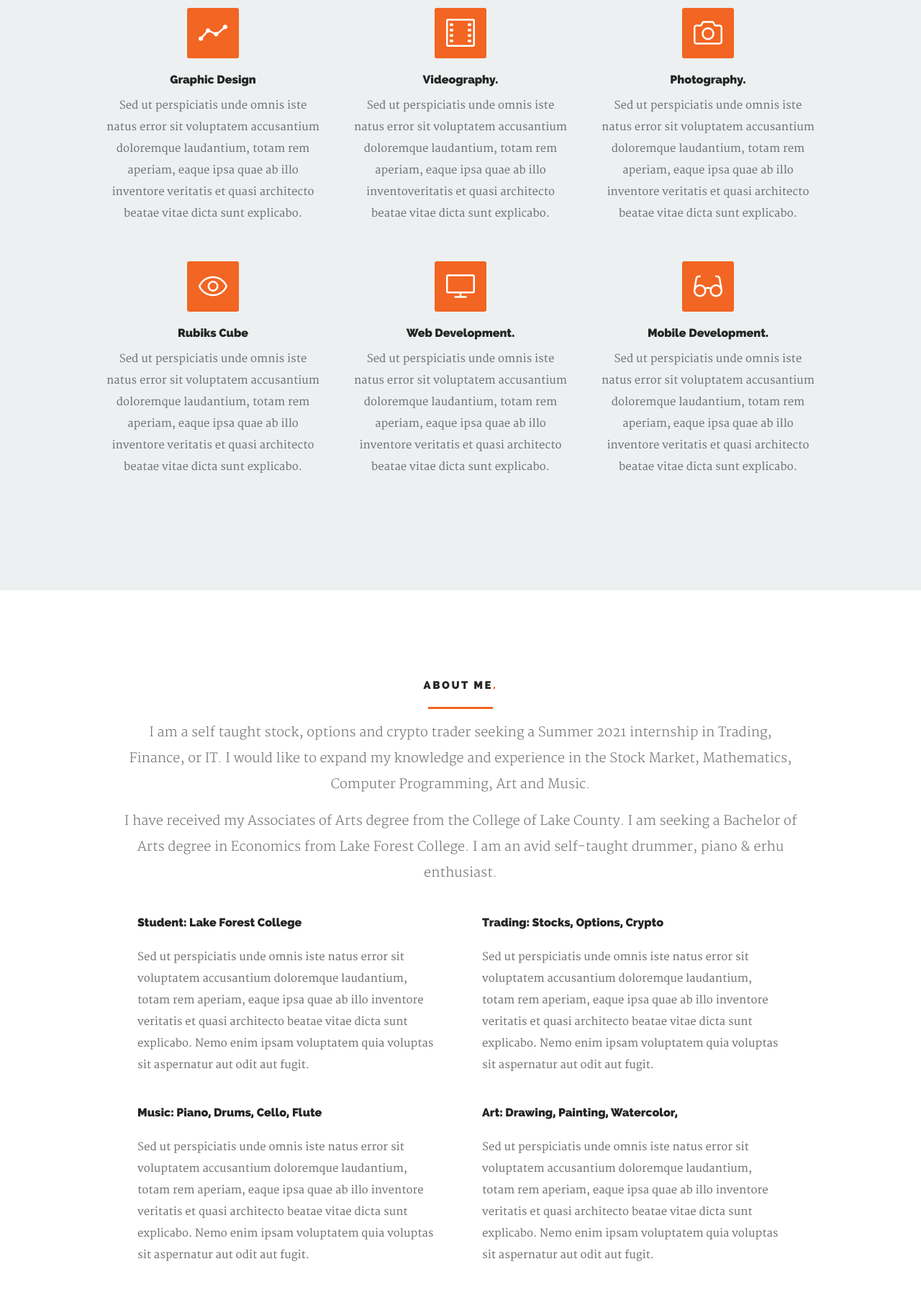
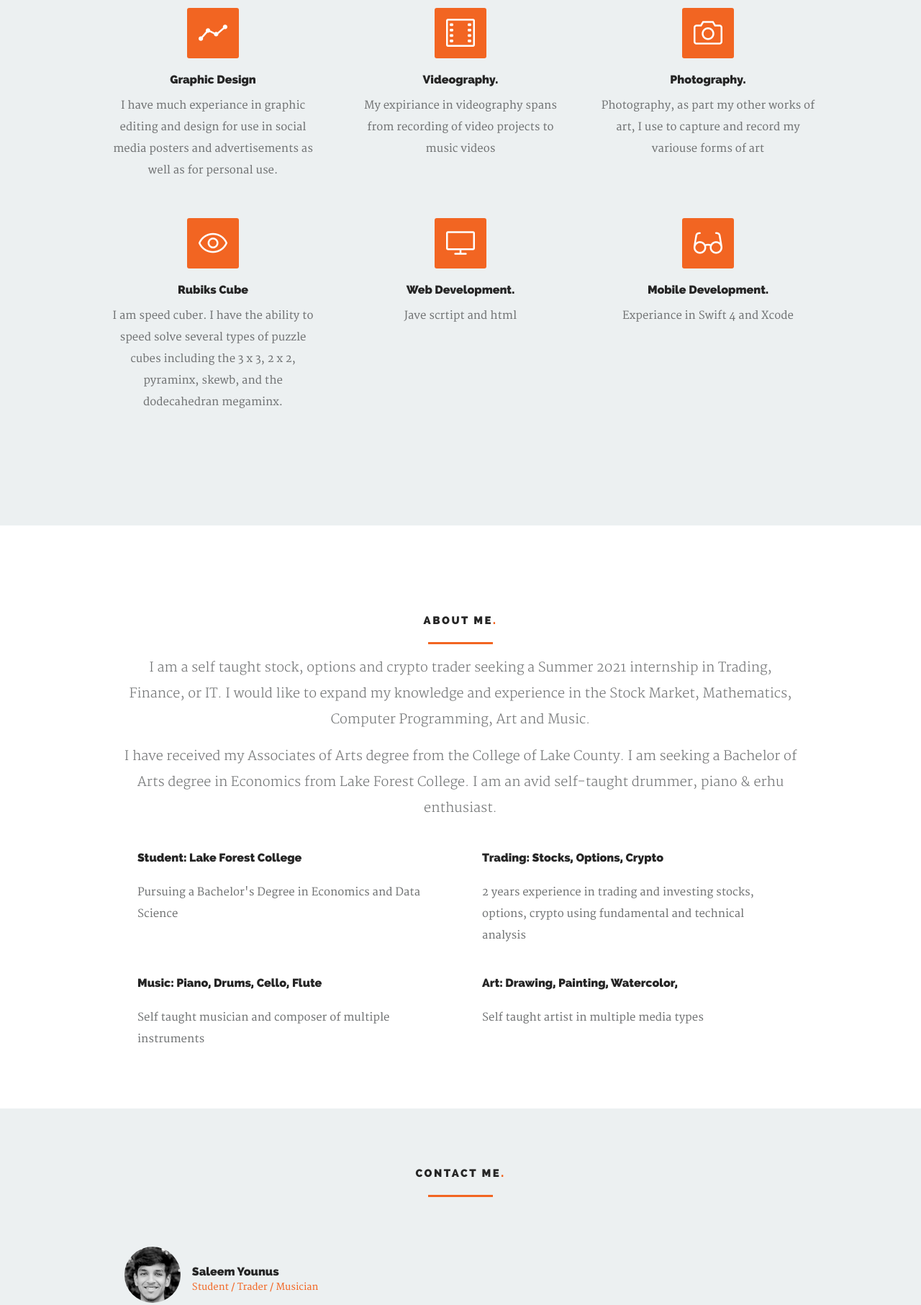
Before and after one commit to SaleemZYounus/Personal-Website, a plain HTML site: page index.html in a window 1280 px wide. Shown: the part 1600-3413 px from the top of the page at 72% size. Drawn offline with nearby package versions, Linux system fonts and the light colour scheme.

Commit message:
finalized release 1.0

```diff
--- a/index.html
+++ b/index.html
@@ -117,7 +117,7 @@
 						<li>
 							<div class="flex-caption">
 								<h1>I am <a class="smoothscroll" href="#portfolio" title="">constantly learning</a></h1>
-								<p><a class="button stroke smoothscroll" href="#contact">View my skills</a></p>
+								<p><a class="button stroke smoothscroll" href="#services">View my skills</a></p>
 							</div>
 						</li>
 
@@ -160,7 +160,7 @@
 					<div class="bgrid item">
 						<div class="item-wrap">
 
-							<a href="portfolio.html">
+							<a href="#">
 								<img src="images/portfolio/grizzly.jpg" alt="Grizzly">
 								<div class="overlay"></div>
 								<div class="portfolio-item-meta">
@@ -175,7 +175,7 @@
 					<div class="bgrid item">
 						<div class="item-wrap">
 
-							<a href="portfolio.html">
+							<a href="#">
 								<img src="images/portfolio/hotel.jpg" alt="Hotel Sign">
 								<div class="overlay">
 									<div class="portfolio-item-meta">
@@ -191,7 +191,7 @@
 					<div class="bgrid stack item">
 						<div class="item-wrap">
 
-							<a href="portfolio.html">
+							<a href="#">
 								<img src="images/portfolio/beetle.jpg" alt="Beetle">
 								<div class="overlay">
 									<div class="portfolio-item-meta">
@@ -207,7 +207,7 @@
 					<div class="bgrid item">
 						<div class="item-wrap">
 
-							<a href="portfolio.html">
+							<a href="#">
 								<img src="images/portfolio/banjo-player.jpg" alt="Banjo Player">
 								<div class="overlay">
 									<div class="portfolio-item-meta">
@@ -223,7 +223,7 @@
 					<div class="bgrid item">
 						<div class="item-wrap">
 
-							<a href="portfolio.html">
+							<a href="#">
 								<img src="images/portfolio/coffee.jpg" alt="Coffee Cup">
 								<div class="overlay">
 									<div class="portfolio-item-meta">
@@ -239,7 +239,7 @@
 					<div class="bgrid item">
 						<div class="item-wrap">
 
-							<a href="portfolio.html">
+							<a href="#">
 								<img src="images/portfolio/farmerboy.jpg" alt="Farmerboy">
 								<div class="overlay">
 									<div class="portfolio-item-meta">
@@ -255,7 +255,7 @@
 					<div class="bgrid item">
 						<div class="item-wrap">
 
-							<a href="portfolio.html">
+							<a href="#">
 								<img src="images/portfolio/judah.jpg" alt="Judah">
 								<div class="overlay">
 									<div class="portfolio-item-meta">
@@ -271,7 +271,7 @@
 					<div class="bgrid item">
 						<div class="item-wrap">
 
-							<a href="portfolio.html">
+							<a href="#">
 								<img src="images/portfolio/embossed-paper.jpg" alt="Embossed Paper">
 								<div class="overlay">
 									<div class="portfolio-item-meta">
@@ -327,9 +327,8 @@
 						<h3>Graphic Design</h3>
 
 						<div class="service-content">
-							<p>Sed ut perspiciatis unde omnis iste natus error sit voluptatem accusantium doloremque
-								laudantium, totam rem aperiam, eaque ipsa quae ab illo inventore veritatis et quasi
-								architecto beatae vitae dicta sunt explicabo.
+							<p>
+								I have much experiance in graphic editing and design for use in social media posters and advertisements as well as for personal use.
 							</p>
 						</div>
 
@@ -344,9 +343,8 @@
 						<h3>Videography.</h3>
 
 						<div class="service-content">
-							<p>Sed ut perspiciatis unde omnis iste natus error sit voluptatem accusantium doloremque
-								laudantium, totam rem aperiam, eaque ipsa quae ab illo inventoveritatis et quasi
-								architecto beatae vitae dicta sunt explicabo.
+							<p>
+								My expiriance in videography spans from recording of video projects to music videos
 							</p>
 						</div>
 
@@ -361,9 +359,8 @@
 						<h3>Photography.</h3>
 
 						<div class="service-content">
-							<p>Sed ut perspiciatis unde omnis iste natus error sit voluptatem accusantium doloremque
-								laudantium, totam rem aperiam, eaque ipsa quae ab illo inventore veritatis et quasi
-								architecto beatae vitae dicta sunt explicabo.
+							<p>
+								Photography, as part my other works of art, I use to capture and record my variouse forms of art
 							</p>
 						</div>
 
@@ -378,10 +375,8 @@
 						<h3>Rubiks Cube</h3>
 
 						<div class="service-content">
-							<p>Sed ut perspiciatis unde omnis iste natus error sit voluptatem accusantium doloremque
-								laudantium, totam rem aperiam, eaque ipsa quae ab illo inventore veritatis et quasi
-								architecto beatae vitae dicta sunt explicabo.
-							</p>
+							<p>
+								I am speed cuber. I have the ability to speed solve several types of puzzle cubes including the 3 x 3, 2 x 2, pyraminx, skewb, and the dodecahedran megaminx.							</p>
 						</div>
 
 					</div> <!-- /bgrid -->
@@ -395,9 +390,8 @@
 						<h3>Web Development.</h3>
 
 						<div class="service-content">
-							<p>Sed ut perspiciatis unde omnis iste natus error sit voluptatem accusantium doloremque
-								laudantium, totam rem aperiam, eaque ipsa quae ab illo inventore veritatis et quasi
-								architecto beatae vitae dicta sunt explicabo.
+							<p>
+								Jave scrtipt and html
 							</p>
 						</div>
 
@@ -412,9 +406,8 @@
 						<h3>Mobile Development.</h3>
 
 						<div class="service-content">
-							<p>Sed ut perspiciatis unde omnis iste natus error sit voluptatem accusantium doloremque
-								laudantium, totam rem aperiam, eaque ipsa quae ab illo inventore veritatis et quasi
-								architecto beatae vitae dicta sunt explicabo.
+							<p>
+								Experiance in Swift 4 and Xcode
 							</p>
 						</div>
 
@@ -462,12 +455,7 @@
 
 				<h3>Student: Lake Forest College</h3>
 
-				<p>Sed ut perspiciatis unde omnis iste natus error sit voluptatem accusantium doloremque laudantium,
-					totam rem aperiam,
-					eaque ipsa quae ab illo inventore veritatis et quasi architecto beatae vitae dicta sunt explicabo.
-					Nemo enim ipsam
-					voluptatem quia voluptas sit aspernatur aut odit aut fugit.
-				</p>
+				<p>Pursuing a Bachelor's Degree in Economics and Data Science</p>
 
 			</div> <!-- /left -->
 
@@ -475,12 +463,7 @@
 
 				<h3>Trading: Stocks, Options, Crypto</h3>
 
-				<p>Sed ut perspiciatis unde omnis iste natus error sit voluptatem accusantium doloremque laudantium,
-					totam rem aperiam,
-					eaque ipsa quae ab illo inventore veritatis et quasi architecto beatae vitae dicta sunt explicabo.
-					Nemo enim ipsam
-					voluptatem quia voluptas sit aspernatur aut odit aut fugit.
-				</p>
+				<p> 2 years experience in trading and investing stocks, options, crypto using fundamental and technical analysis  </p>
 
 			</div> <!-- /right -->
 
@@ -492,12 +475,7 @@
 
 				<h3>Music: Piano, Drums, Cello, Flute</h3>
 
-				<p>Sed ut perspiciatis unde omnis iste natus error sit voluptatem accusantium doloremque laudantium,
-					totam rem aperiam,
-					eaque ipsa quae ab illo inventore veritatis et quasi architecto beatae vitae dicta sunt explicabo.
-					Nemo enim ipsam
-					voluptatem quia voluptas sit aspernatur aut odit aut fugit.
-				</p>
+				<p> Self taught musician and composer of multiple instruments</p>
 
 			</div> <!-- /left -->
 
@@ -505,12 +483,7 @@
 
 				<h3>Art: Drawing, Painting, Watercolor, </h3>
 
-				<p>Sed ut perspiciatis unde omnis iste natus error sit voluptatem accusantium doloremque laudantium,
-					totam rem aperiam,
-					eaque ipsa quae ab illo inventore veritatis et quasi architecto beatae vitae dicta sunt explicabo.
-					Nemo enim ipsam
-					voluptatem quia voluptas sit aspernatur aut odit aut fugit.
-				</p>
+				<p> Self taught artist in multiple media types </p>
 
 			</div> <!-- /right -->
 
@@ -563,9 +536,9 @@
 								saleemyounus33@gmail.com or on any of the following platforms </p>
 
 							<ul class="member-social">
-								<li><a href="#"><i class="fa fa-facebook"></i></a></li>
-								<li><a href="#"><i class="fa fa-twitter"></i></a></li>
-								<li><a href="#"><i class="fa fa-linkedin"></i></a></li>
+								<!-- <li><a href="#"><i class="fa fa-facebook"></i></a></li> -->
+								<li><a href="https://twitter.com/PianistSupreme" target="_blank"><i class="fa fa-twitter"></i></a></li>
+								<li><a href="https://www.linkedin.com/in/saleem-younus/" target="_blank"><i class="fa fa-linkedin"></i></a></li>
 
 							</ul>
 
```
